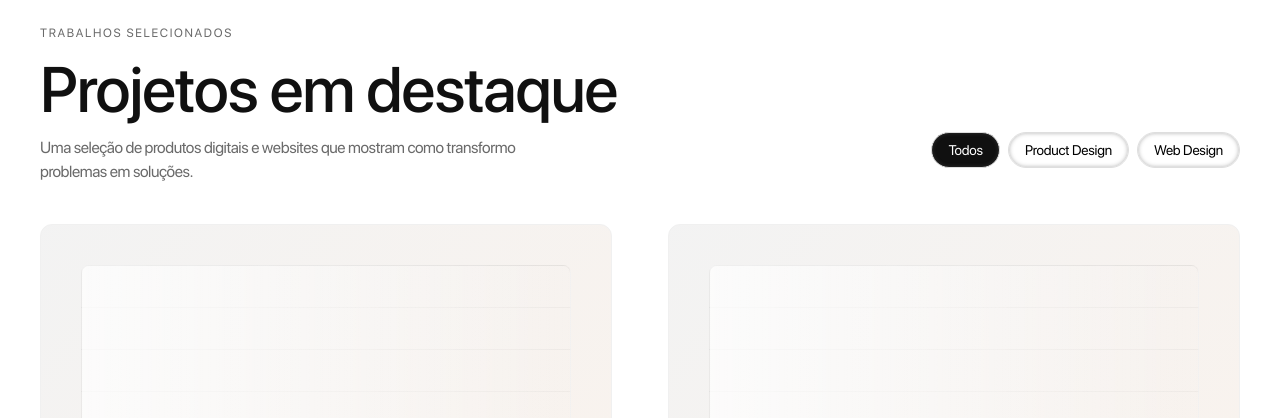
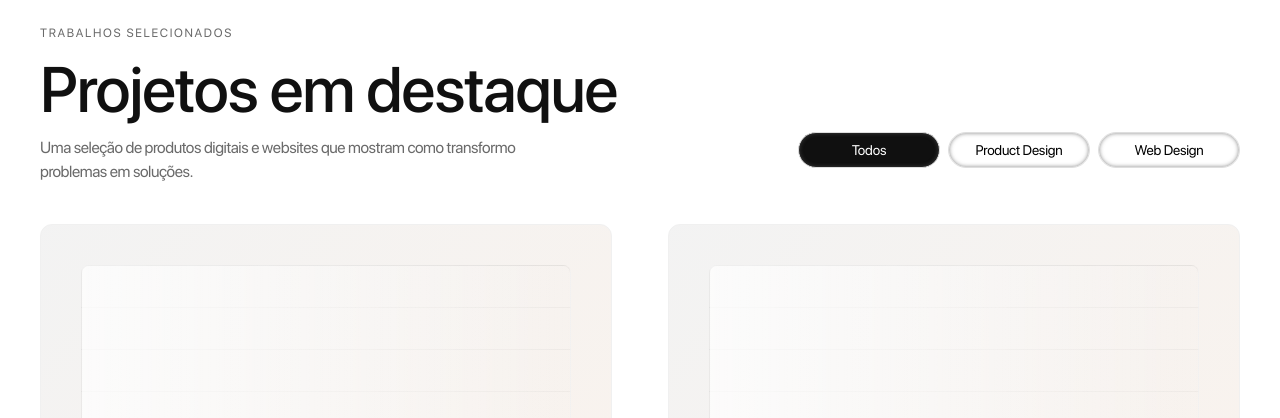
Before and after one commit to thallyssonmax/Site, a website built with Vite: page index.html in a window 1280 px wide. Shown: the part 1660-2078 px from the top of the page. Built offline with nearby package versions, Linux system fonts and the light colour scheme.

Commit message:
Match project chip states to Figma

```diff
--- a/public/styles.css
+++ b/public/styles.css
@@ -718,6 +718,22 @@ h1 span {
   letter-spacing: -0.2px;
 }
 
+.chip {
+  width: 142px;
+  height: 36px;
+  min-height: 36px;
+  padding: 0 16px;
+  border-color: var(--border-light-2);
+  background: var(--white);
+  color: var(--black);
+  font-weight: 400;
+  box-shadow: inset 0 0 4px rgba(84, 84, 84, 0.7);
+}
+
+.chip:hover {
+  background: var(--white-2);
+}
+
 .small-button {
   width: 142px;
   height: 36px;
@@ -734,6 +750,7 @@ h1 span {
 .chip.is-active {
   color: var(--white);
   background: var(--black-2);
+  border-color: var(--border-light-2);
 }
 
 .project-grid {
```
